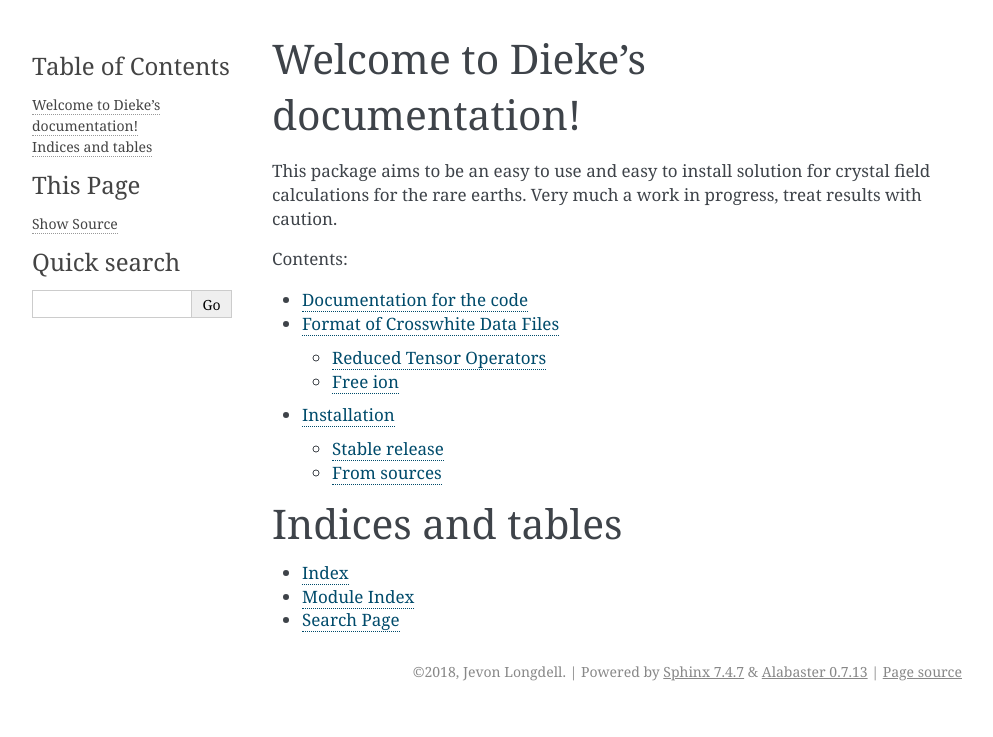
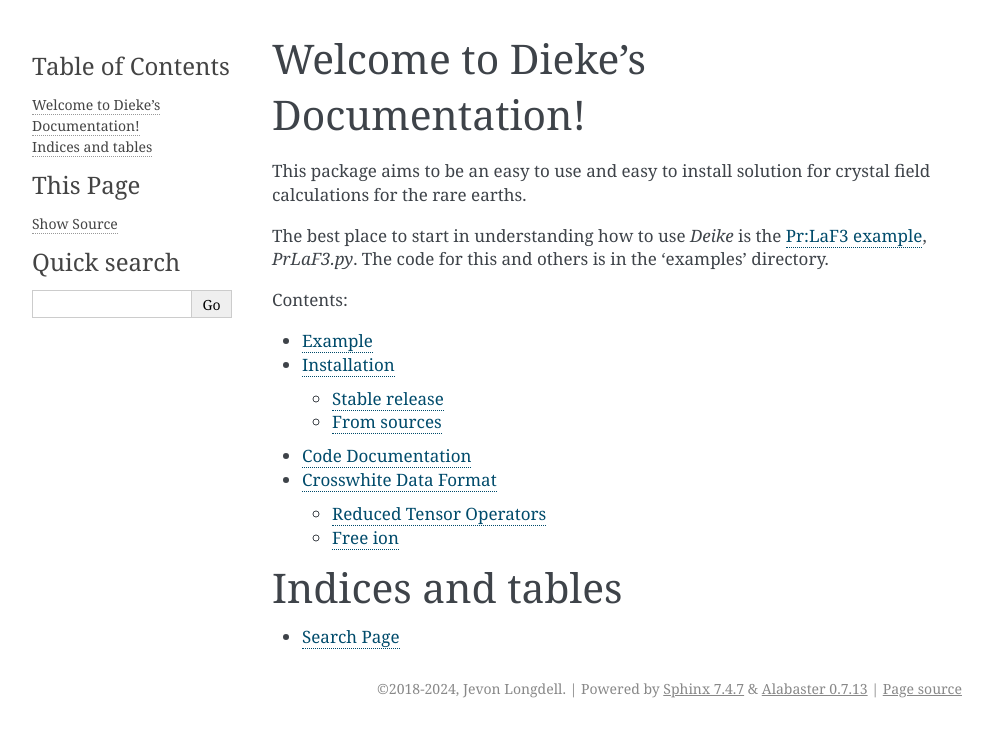
Before and after one commit to jevonlongdell/dieke, a Sphinx documentation site: the page built from docs/index.rst, in a window 1280 px wide. Shown: the top 737 px of the page, without its empty margins (148-1141 px from the left). Built offline with Sphinx 7.4.7, drawn with Linux system fonts in a browser that asks for light colours.

Commit message:
tidying up documentation

```diff
--- a/README.rst
+++ b/README.rst
@@ -16,11 +16,11 @@
 
 * Free software: GNU General Public License v3
 * Documentation: https://dieke.readthedocs.io.
-* Requires Python 3.5 or higher
 
 Features
 --------
 
-* Reads Crosswhite Fortran datafiles into python code.
+* An easy to install way to get matrix elements for crystal field calculations
+for the rare earths.
 
-* Still work in progress. Treat results with caution.
+* Based on the Hannah Crosswhite data files.
--- a/docs/code.rst
+++ b/docs/code.rst
@@ -1,5 +1,5 @@
 ==========================
-Documentation for the code
+Code Documentation
 ==========================
 
 .. automodule:: dieke
--- a/docs/conf.py
+++ b/docs/conf.py
@@ -48,7 +48,7 @@
 
 # General information about the project.
 project = u'Dieke'
-copyright = u"2018, Jevon Longdell"
+copyright = u"2018-2024, Jevon Longdell"
 author = u"Jevon Longdell"
 
 # The version info for the project you're documenting, acts as replacement
@@ -65,7 +65,7 @@
 #
 # This is also used if you do content translation via gettext catalogs.
 # Usually you set "language" from the command line for these cases.
-language = None
+language = 'en'
 
 # List of patterns, relative to source directory, that match files and
 # directories to ignore when looking for source files.
@@ -84,6 +84,7 @@
 # The theme to use for HTML and HTML Help pages.  See the documentation for
 # a list of builtin themes.
 #
+html_static_path = ["_static"]
 html_theme = 'alabaster'
 
 # Theme options are theme-specific and customize the look and feel of a
@@ -155,6 +156,6 @@
      u'Dieke Documentation',
      author,
      'dieke',
-     'One line description of project.',
+     'Simple Crystal field calculations for the Rare Earths.',
      'Miscellaneous'),
 ]
--- a/docs/format_of_crosswhite_datafiles.rst
+++ b/docs/format_of_crosswhite_datafiles.rst
@@ -1,8 +1,10 @@
 ==============================
-Format of Crosswhite Data Files
+Crosswhite Data Format
 ==============================
 
 Dieke gets many of it's matrix elements from Hannah Crosswhite's data files see "data" directory for the data files as well as some ancient Fortran code used to read them.
+The following might be useful if anyone wants to read from them directly.
+
 
 Reduced Tensor Operators
 ------------------------
--- a/docs/index.rst
+++ b/docs/index.rst
@@ -1,15 +1,24 @@
-Welcome to Dieke's documentation!
+Welcome to Dieke's Documentation!
 ======================================
 
-This package aims to be an easy to use and easy to install solution for crystal field calculations for the rare earths.  Very much a work in progress, treat results with caution.
+This package aims to be an easy to use and easy
+to install solution for crystal field calculations for the rare earths.
+
+
+The best place to start in understanding how to use `Deike` is the :doc:`Pr:LaF3 example <prlaf3example>`, `PrLaF3.py`.
+The code for this and others is in the 'examples' directory.
+
+
 
 .. toctree::
    :maxdepth: 2
    :caption: Contents:
 
+   prlaf3example
+   installation
    code
    format_of_crosswhite_datafiles
-   installation
+
 .. Put these back in as they get something meaningful in them
    readme
    usage
@@ -20,6 +29,6 @@
 
 Indices and tables
 ==================
-* :ref:`genindex`
-* :ref:`modindex`
+.. * :ref:`genindex`
+.. * :ref:`modindex`
 * :ref:`search`
```
Also changed, not shown: docs/prlaf3example.rst (added, +12 -0 lines), carpentrynotes.org (line endings or trailing spaces), 1 other file.
